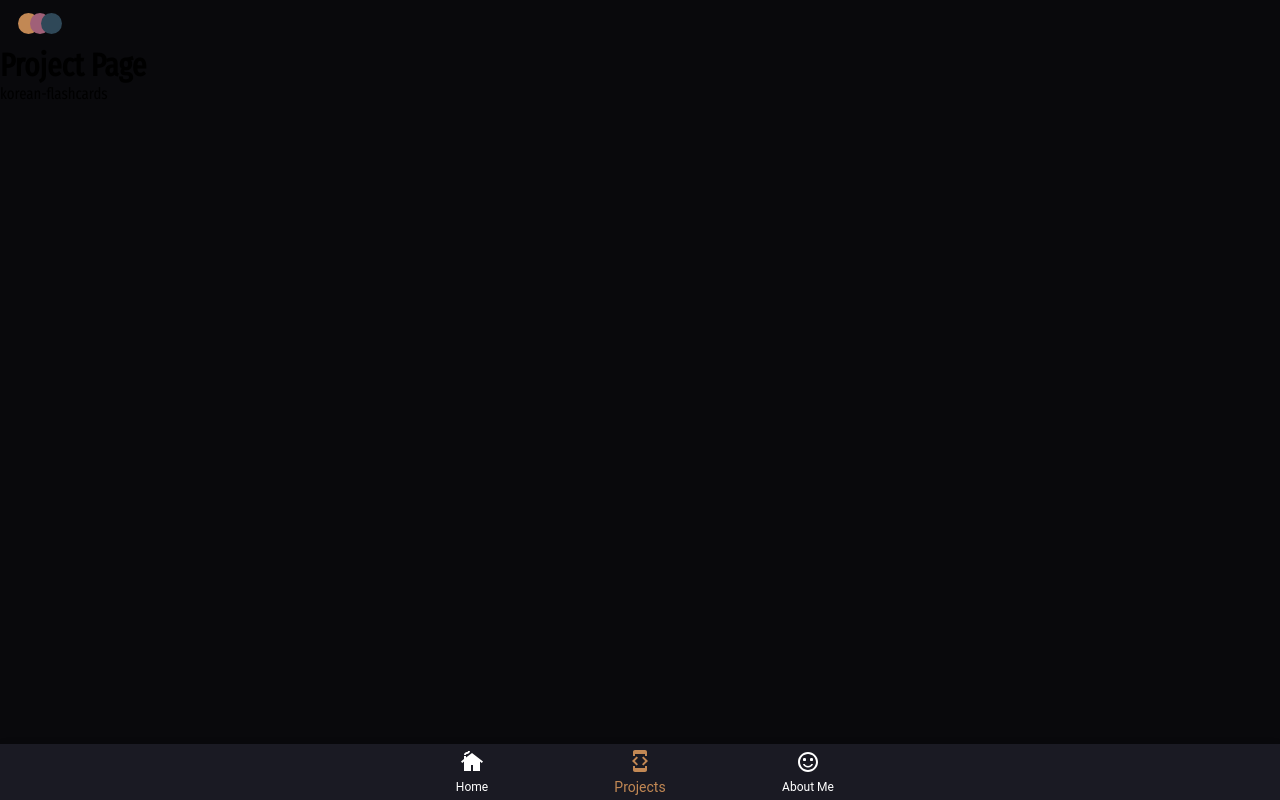
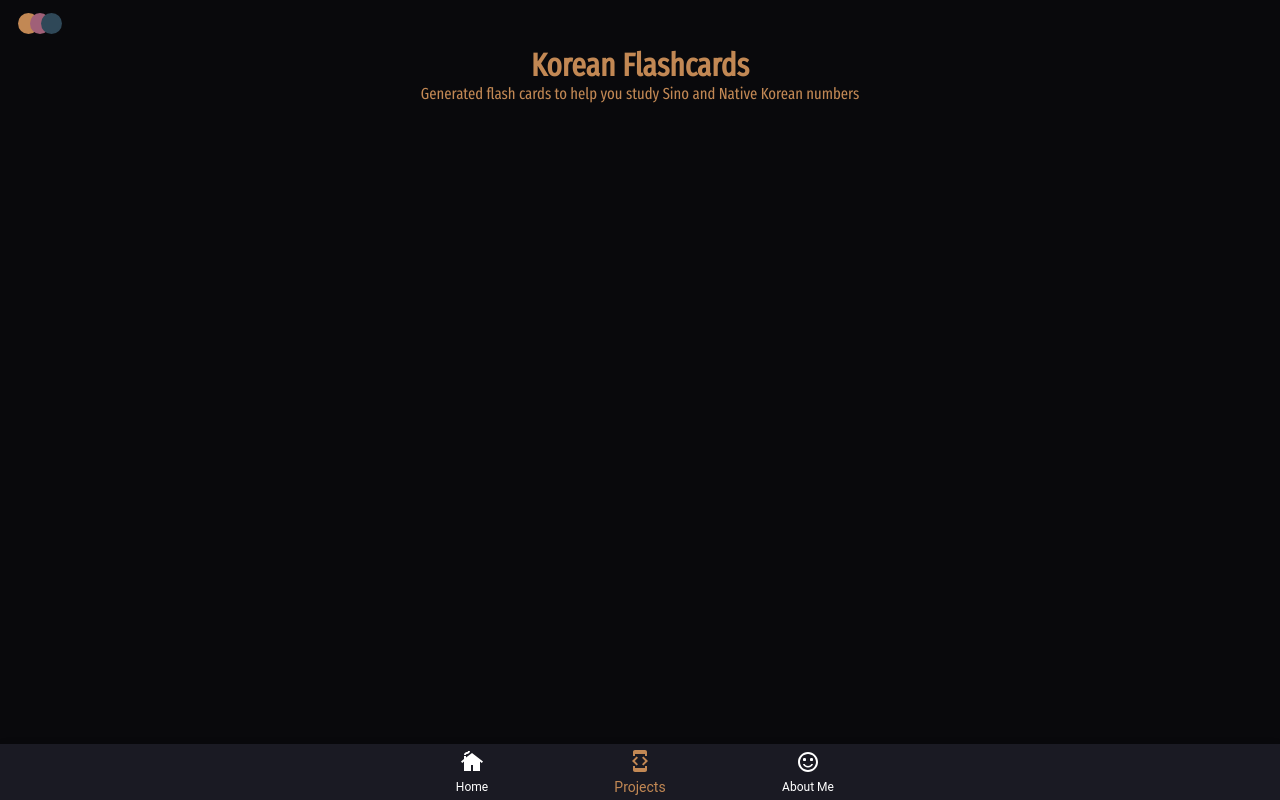
Before and after one commit to AdamDavisDeveloper/adams-portfolio, a React (Vite) app: page /projects/korean-flashcards in a window 1280 px wide. Built offline with nearby package versions, Linux system fonts and the light colour scheme.

Commit message:
finally set up routing between list and view projects

```diff
--- a/src/Views/Projects/ProjectPage.tsx
+++ /dev/null
@@ -1,14 +0,0 @@
-import React from "react";
-
-import { Link, useParams } from 'react-router-dom';
-
-export default function() {
-    const { project_name } = useParams();
-
-    return (
-        <>
-            <h1>Project Page</h1>
-            <span>{project_name}</span>
-        </>
-    )
-}
--- a/src/Views/Projects/Projects.tsx
+++ b/src/Views/Projects/Projects.tsx
@@ -2,7 +2,7 @@ import React from "react";
 import { Link } from 'react-router-dom'
 import './Projects.scss';
 
-import ProjectsData, {projectTileTypes} from "./ProjectsData";
+import {ProjectTileData, projectTileTypes} from "./ProjectsData";
 
 const ProjectTag = (props: {
     name: string,
@@ -49,7 +49,7 @@ const ProjectTile = (props: projectTileTypes) => {
     )
 }
 
-export default function(props) {
+export default function() {
     return (
         <div id="Projects">
             <header>
@@ -57,7 +57,7 @@ export default function(props) {
             </header>
 
             {
-                ProjectsData.map((project, i) => (
+                ProjectTileData.map((project, i) => (
                     <ProjectTile
                         key={i}
                         title={project.title}
--- a/src/Views/Projects/ProjectsData.ts
+++ b/src/Views/Projects/ProjectsData.ts
@@ -18,7 +18,7 @@ const tags = {
     learning:   {name: "Learning",      color: "#315E4B"}
 }
 
-const ProjectData: projectTileTypes[] = [
+export const ProjectTileData: projectTileTypes[] = [
     {
         title: "Professional Portfolio",
         description: "wow, you're on this website right now!",
@@ -42,4 +42,43 @@ const ProjectData: projectTileTypes[] = [
     }
 ]
 
-export default ProjectData;
+export const ProjectData = [
+    // the "id" MUST be same as project tile urlSlug for filtering
+    // first one leave blank to keep find method from failing w/ undefined
+    {
+        id: "leave blank and index 0",
+        title: "",
+        subtitle: "",
+        writeUp: "",
+        liveURL: "",
+        github: "",
+        sections: [
+            {
+                text: "",
+                imgPath: ""
+            },
+        ]
+    },
+    {
+        id: "korean-flashcards",
+        title: "Korean Flashcards",
+        subtitle: "Generated flash cards to help you study Sino and Native Korean numbers",
+        writeUp: "",
+        liveURL: "",
+        github: "",
+        sections: [
+            {
+                text: "Lorem ipsum dolor sit amet consectetur adipisicing elit. Veniam aut perspiciatis odit ad veritatis.",
+                imgPath: "/src/img/project/korean-numbers-01"
+            },
+            {
+                text: "Lorem ipsum dolor sit amet consectetur adipisicing elit. Veniam aut perspiciatis odit ad veritatis.",
+                imgPath: "/src/img/project/korean-numbers-02"
+            },
+            {
+                text: "Lorem ipsum dolor sit amet consectetur adipisicing elit. Veniam aut perspiciatis odit ad veritatis.",
+                imgPath: "/src/img/project/korean-numbers-03"
+            },
+        ]
+    }
+]
--- /dev/null
+++ b/src/Views/Projects/ViewProject.tsx
@@ -0,0 +1,43 @@
+import React from "react";
+
+import { Link, useParams } from 'react-router-dom';
+
+import { ProjectData } from "./ProjectsData";
+
+/**
+ *
+ * @depricated We no longer need this but keeping it around 4 now
+ * @returns String
+ */
+function formatQueryParamName(param: any) {
+    var formatted = ""
+    let strArr = param.split("-");
+    strArr = strArr.filter((str) => str !== "-");
+    strArr.forEach((str) => {
+        formatted += `${str.toUpperCase()} `;
+    });
+    return formatted;
+}
+
+/**
+ *
+ * @param param A string which comes from this page's queryParam (router-dom hook)
+ * @returns An object containing all respective project data for this view only || blank data obj
+ */
+function getProjectData(param: any) {
+    return ProjectData.find((project) => project.id === param) || ProjectData[0];
+}
+
+export default function() {
+    const { project_name } = useParams();
+    const projectData = getProjectData(project_name);
+
+    return (
+        <div id="ProjectPage">
+            <header>
+                <h1>{projectData.title}</h1>
+                <span>{projectData.subtitle}</span>
+            </header>
+        </div>
+    )
+}
```
Also changed, not shown: src/App.tsx (+4 -4 lines).
